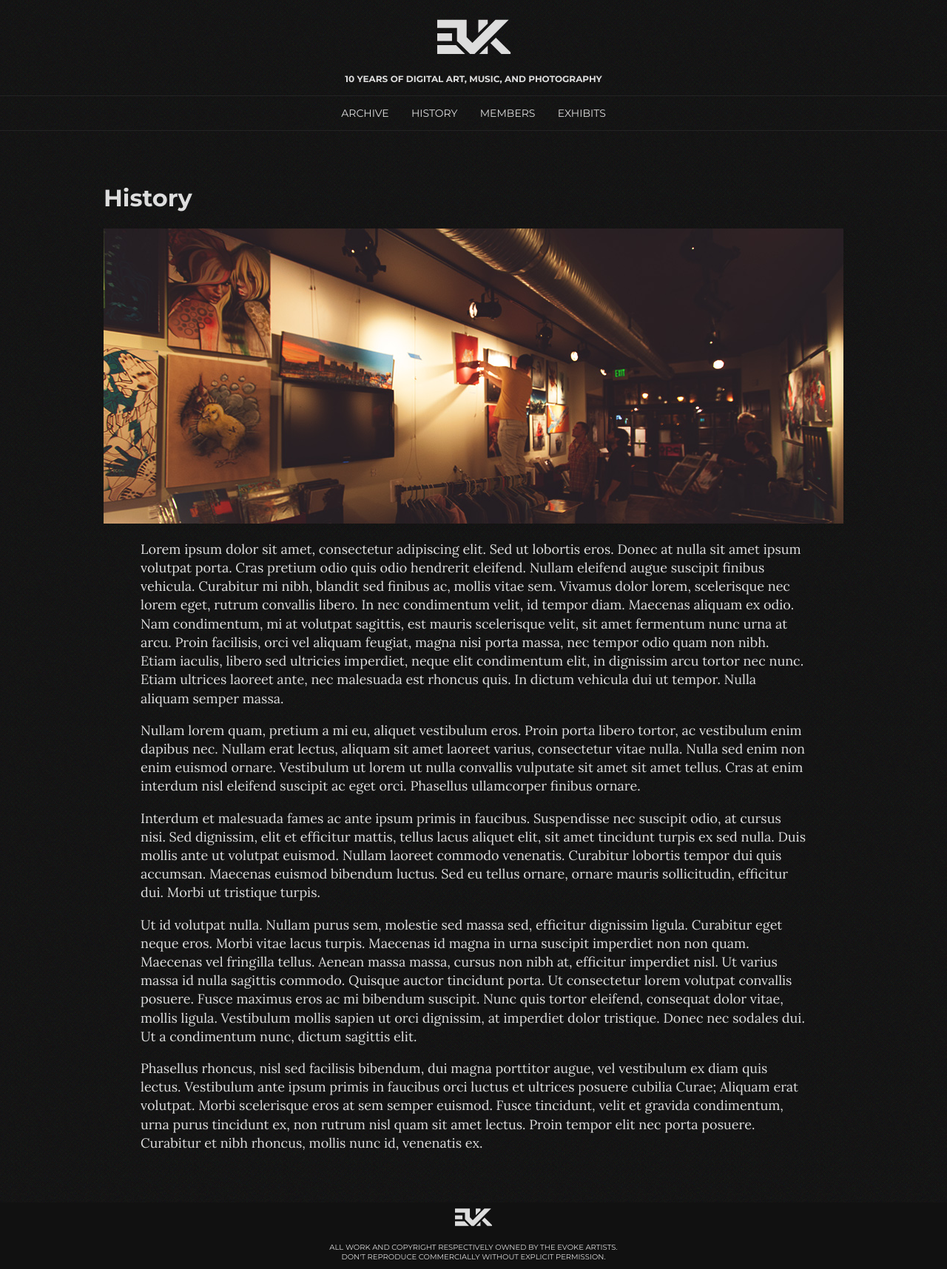
After one commit to lostPixels/Evokeone.com, a Node server app: page /history in a window 1280 px wide. The commit adds this page. Shown: the whole page at 74% size. Run offline with Node 20, Linux system fonts and the light colour scheme; some libraries are stand-ins or nearby versions.

Commit message:
added history

```diff
--- /dev/null
+++ b/assets/css/history.css
@@ -0,0 +1,5 @@
+.history p {
+    font-size: 18px;
+    line-height: 1.4em;
+    padding: 0 50px;
+}
--- a/server.js
+++ b/server.js
@@ -16,5 +16,9 @@ app.get('/exhibits', function (req, res) {
     res.render('exhibits-list',{wrapperClass:'exhibits'});
 });
 
+app.get('/history', function (req, res) {
+    res.render('history',{wrapperClass:'history'});
+});
+
 
 app.listen(3000);
--- /dev/null
+++ b/views/history.handlebars
@@ -0,0 +1,16 @@
+<h1>History</h1>
+
+
+<section>
+	<img src="/public/img/history-hero.jpg"/>
+</section>
+
+<p>Lorem ipsum dolor sit amet, consectetur adipiscing elit. Sed ut lobortis eros. Donec at nulla sit amet ipsum volutpat porta. Cras pretium odio quis odio hendrerit eleifend. Nullam eleifend augue suscipit finibus vehicula. Curabitur mi nibh, blandit sed finibus ac, mollis vitae sem. Vivamus dolor lorem, scelerisque nec lorem eget, rutrum convallis libero. In nec condimentum velit, id tempor diam. Maecenas aliquam ex odio. Nam condimentum, mi at volutpat sagittis, est mauris scelerisque velit, sit amet fermentum nunc urna at arcu. Proin facilisis, orci vel aliquam feugiat, magna nisi porta massa, nec tempor odio quam non nibh. Etiam iaculis, libero sed ultricies imperdiet, neque elit condimentum elit, in dignissim arcu tortor nec nunc. Etiam ultrices laoreet ante, nec malesuada est rhoncus quis. In dictum vehicula dui ut tempor. Nulla aliquam semper massa.</p>
+
+<p>Nullam lorem quam, pretium a mi eu, aliquet vestibulum eros. Proin porta libero tortor, ac vestibulum enim dapibus nec. Nullam erat lectus, aliquam sit amet laoreet varius, consectetur vitae nulla. Nulla sed enim non enim euismod ornare. Vestibulum ut lorem ut nulla convallis vulputate sit amet sit amet tellus. Cras at enim interdum nisl eleifend suscipit ac eget orci. Phasellus ullamcorper finibus ornare.</p>
+
+<p>Interdum et malesuada fames ac ante ipsum primis in faucibus. Suspendisse nec suscipit odio, at cursus nisi. Sed dignissim, elit et efficitur mattis, tellus lacus aliquet elit, sit amet tincidunt turpis ex sed nulla. Duis mollis ante ut volutpat euismod. Nullam laoreet commodo venenatis. Curabitur lobortis tempor dui quis accumsan. Maecenas euismod bibendum luctus. Sed eu tellus ornare, ornare mauris sollicitudin, efficitur dui. Morbi ut tristique turpis.</p>
+
+<p>Ut id volutpat nulla. Nullam purus sem, molestie sed massa sed, efficitur dignissim ligula. Curabitur eget neque eros. Morbi vitae lacus turpis. Maecenas id magna in urna suscipit imperdiet non non quam. Maecenas vel fringilla tellus. Aenean massa massa, cursus non nibh at, efficitur imperdiet nisl. Ut varius massa id nulla sagittis commodo. Quisque auctor tincidunt porta. Ut consectetur lorem volutpat convallis posuere. Fusce maximus eros ac mi bibendum suscipit. Nunc quis tortor eleifend, consequat dolor vitae, mollis ligula. Vestibulum mollis sapien ut orci dignissim, at imperdiet dolor tristique. Donec nec sodales dui. Ut a condimentum nunc, dictum sagittis elit.</p>
+
+<p>Phasellus rhoncus, nisl sed facilisis bibendum, dui magna porttitor augue, vel vestibulum ex diam quis lectus. Vestibulum ante ipsum primis in faucibus orci luctus et ultrices posuere cubilia Curae; Aliquam erat volutpat. Morbi scelerisque eros at sem semper euismod. Fusce tincidunt, velit et gravida condimentum, urna purus tincidunt ex, non rutrum nisl quam sit amet lectus. Proin tempor elit nec porta posuere. Curabitur et nibh rhoncus, mollis nunc id, venenatis ex.</p>
--- a/views/layouts/main.handlebars
+++ b/views/layouts/main.handlebars
@@ -11,6 +11,7 @@
     <link rel="stylesheet" type="text/css" href="/public/css/main.css">
     <link rel="stylesheet" type="text/css" href="/public/css/home.css">
     <link rel="stylesheet" type="text/css" href="/public/css/exhibits.css">
+    <link rel="stylesheet" type="text/css" href="/public/css/history.css">
 </head>
 <body>
 
```
Also changed, not shown: assets/img/history-hero.jpg (added).
